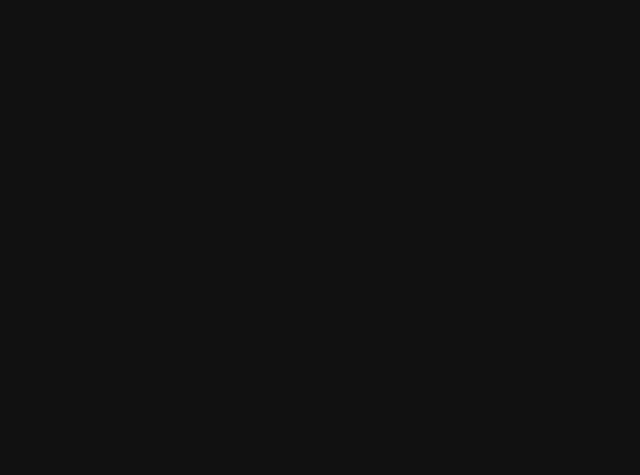
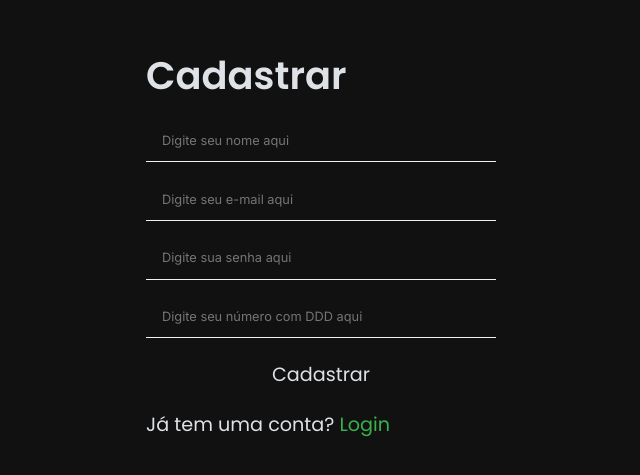
Before and after one commit to Kenzie-Academy-Brasil-Developers/Desafio-FullStack-frontend-joaoPedrooC, a React (Vite) app: page /register in a window 1280 px wide. Shown: the part 157-632 px from the top of the page, without its empty margins (319-959 px from the left). Built offline with nearby package versions, Linux system fonts and the light colour scheme.

Commit message:
feat: register page design and logic

```diff
--- a/src/components/Forms/LoginForm/LoginForm.tsx
+++ b/src/components/Forms/LoginForm/LoginForm.tsx
@@ -3,7 +3,7 @@
 import styles from './style.module.scss';
 import { IUserLoginInterface, IUserLoginResponse } from "../../../interfaces/user";
 import { zodResolver } from "@hookform/resolvers/zod";
-import { createUserSchema } from "./createUserSchema";
+import { createUserSchema } from "./userLoginSchema";
 import Swal from "sweetalert2";
 import { api } from "../../../services/api";
 import { useNavigate } from "react-router-dom";
--- /dev/null
+++ b/src/components/Forms/RegisterForm/RegisterForm.tsx
@@ -0,0 +1,66 @@
+import { useForm } from "react-hook-form"
+import { zodResolver } from "@hookform/resolvers/zod"
+import { useNavigate } from "react-router"
+
+import { api } from "../../../services/api"
+import { AxiosError } from "axios"
+import Swal from "sweetalert2"
+
+import { IUserCreate } from "../../../interfaces/user"
+import { userCreateSchema } from "./userCreateSchema"
+
+import { Input } from "../../Input/Input"
+
+import styles from './style.module.scss'
+
+export const RegisterForm = () => {
+  const { register, handleSubmit, formState: { errors } } = useForm<IUserCreate>({
+    resolver: zodResolver(userCreateSchema)
+  })
+
+  const navigate = useNavigate()
+
+  const submit = async (formData: IUserCreate) => {
+    try {
+      await api.post('/users', formData)
+      Swal.fire({
+        title: 'Sucesso!',
+        text: 'Sua conta foi registrada com sucesso, aguarde alguns segundos e você será redirecionado para a tela de login!',
+        icon: 'success',
+        customClass: 'toast__container',
+        timer: 2000
+      })
+
+      navigate('/')
+    } catch (error) {
+      const axiosError = error as AxiosError
+      console.log(axiosError);
+
+      if(axiosError.response?.status === 409) {
+        Swal.fire({
+          title: 'E-mail ou número de telefone já cadastrado(s)',
+          text: 'Parece que essa conta já existe, que tal tentar fazer login ou usar dados diferentes?',
+          icon: 'error',
+          customClass: 'toast__container'
+        })
+      } else {
+        Swal.fire({
+          title: 'Ops, estamos com algum problema interno!',
+          text: 'Tente cadastrar sua conta novamente mais tarde!',
+          icon: 'error',
+          customClass: 'toast__container'
+        })
+      }
+    }
+  }
+
+  return (
+    <form className={styles.register__form} onSubmit={handleSubmit(submit)}>
+      <Input placeholder="Digite seu nome aqui" type="text" errors={errors.name} {...register('name')} />
+      <Input placeholder="Digite seu e-mail aqui" type="email" errors={errors.email} {...register('email')}/>
+      <Input placeholder="Digite sua senha aqui" type="password" errors={errors.password} {...register('password')}/>
+      <Input placeholder="Digite seu número com DDD aqui" type="text" errors={errors.number} {...register('number')}/>
+      <button type="submit" className={`button__green font__poppins--tertiary ${styles.button__register}`}>Cadastrar</button>
+    </form>
+  )
+}
--- /dev/null
+++ b/src/components/Forms/RegisterForm/style.module.scss
@@ -0,0 +1,10 @@
+.register__form {
+  display: flex;
+  flex-direction: column;
+
+  gap: 1rem;
+
+  & > .button__register {
+    height: 40px;
+  }
+}
--- /dev/null
+++ b/src/components/Forms/RegisterForm/userCreateSchema.ts
@@ -0,0 +1,8 @@
+import { z } from "zod";
+
+export const userCreateSchema = z.object({
+  name: z.string().min(3, 'Seu nome deve conter no mínimo 3 dígitos'),
+  email: z.string().email('Forneça um e-mail válido'),
+  password: z.string().min(6, 'Sua senha deve conter no mínimo 6 dígitos'),
+  number: z.string().min(11, 'Seu número deve conter 11 dígitos').max(11, 'Seu número deve conter 11 dígitos')
+})
--- a/src/pages/RegisterPage/RegisterPage.tsx
+++ b/src/pages/RegisterPage/RegisterPage.tsx
@@ -1,3 +1,17 @@
+import { Link } from 'react-router-dom'
+import { RegisterForm } from '../../components/Forms/RegisterForm/RegisterForm'
+import styles from './style.module.scss'
+
 export const RegisterPage = () => {
-  return (<></>)
+  return (
+    <main>
+      <div className={`container ${styles.register__container}`}>
+        <div className={styles.form__container}>
+          <h3 className="font__poppins--primary">Cadastrar</h3>
+          <RegisterForm />
+          <span className='font__poppins--tertiary'>Já tem uma conta? <Link to={'/'} className='font__green'>Login</Link></span>
+        </div>
+      </div>
+    </main>
+  )
 }
--- /dev/null
+++ b/src/pages/RegisterPage/style.module.scss
@@ -0,0 +1,18 @@
+.register__container {
+  display: flex;
+  flex-direction: column;
+  justify-content: center;
+  align-items: center;
+
+  height: 100vh;
+}
+
+.form__container {
+  display: flex;
+  flex-direction: column;
+
+  width: 100%;
+  max-width: 350px;
+
+  gap: 1rem;
+}
```
Also changed, not shown: src/interfaces/user.ts (+7 -0 lines), src/components/Forms/LoginForm/userLoginSchema.ts (renamed from src/components/Forms/LoginForm/createUserSchema.ts).
